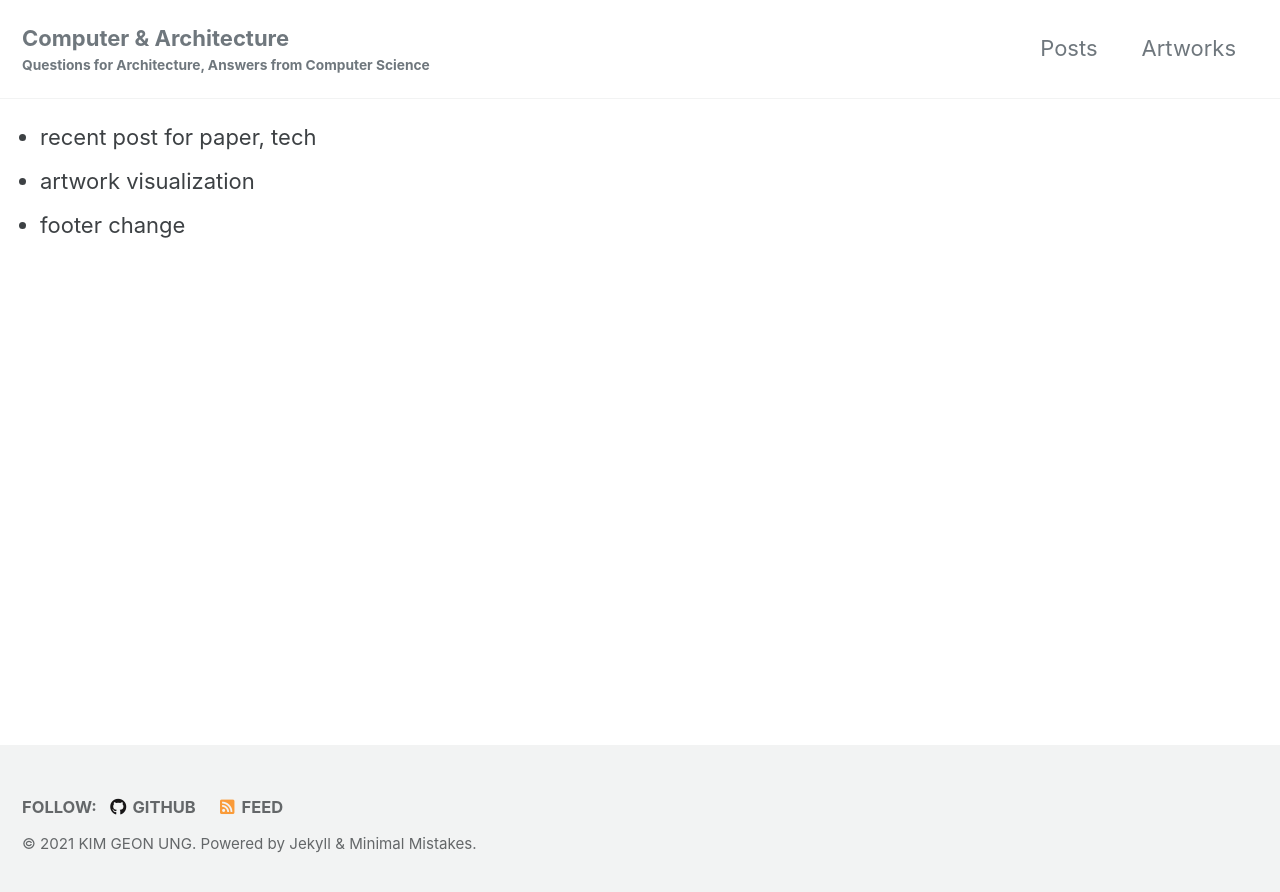
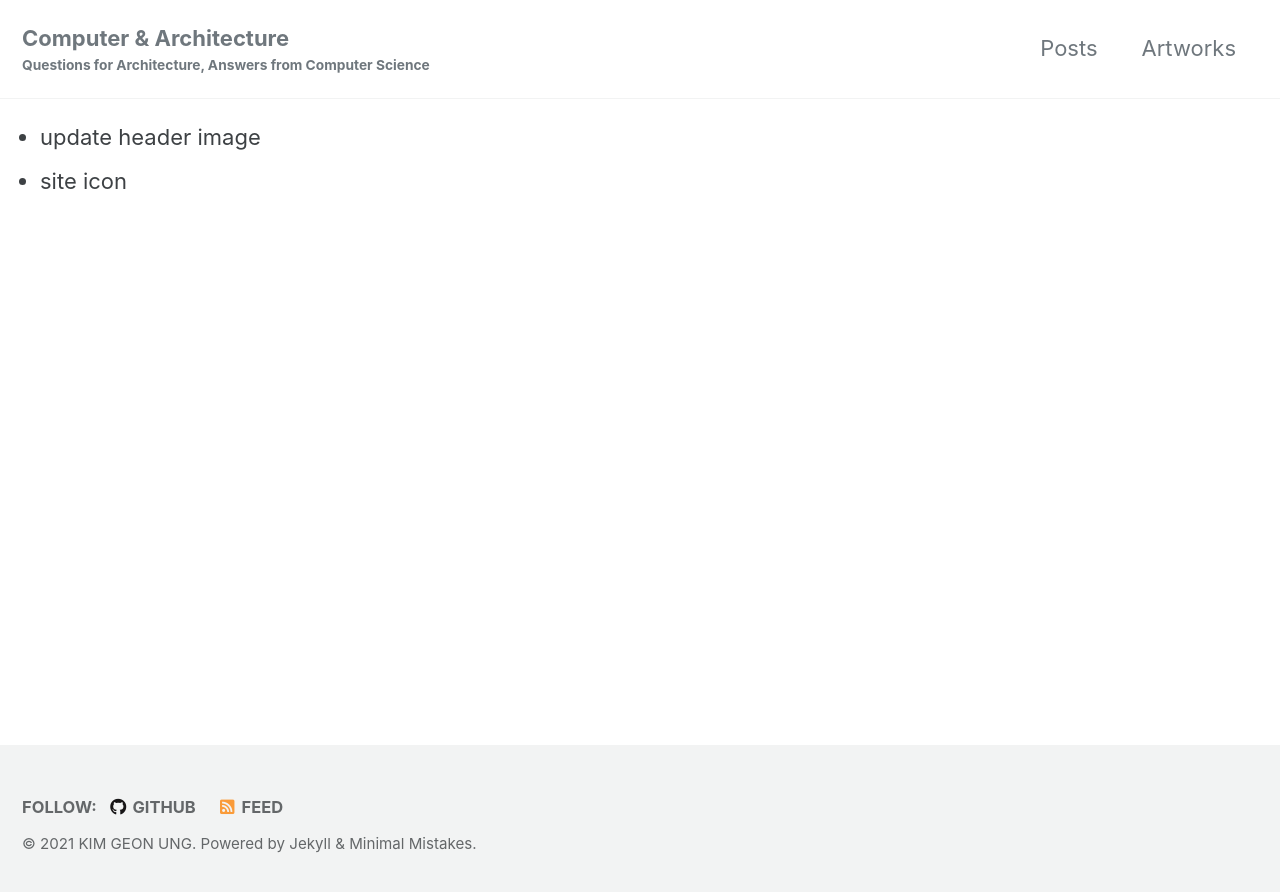
Before and after one commit to KIMGEONUNG/KIMGEONUNG.github.io, a Jekyll site: the page built from todo.md, in a window 1280 px wide. Shown: the top 892 px of the page. Built offline with Jekyll 4.4.1, drawn with Linux system fonts in a browser that asks for light colours; cached includes are drawn as plain includes; our own code applies the rules of GitHub Pages for plain Markdown files.

Commit message:
update: trivial

```diff
--- a/todo.md
+++ b/todo.md
@@ -1,3 +1,2 @@
-- recent post for paper, tech
-- artwork visualization
-- footer change
+- update header image
+- site icon
```
